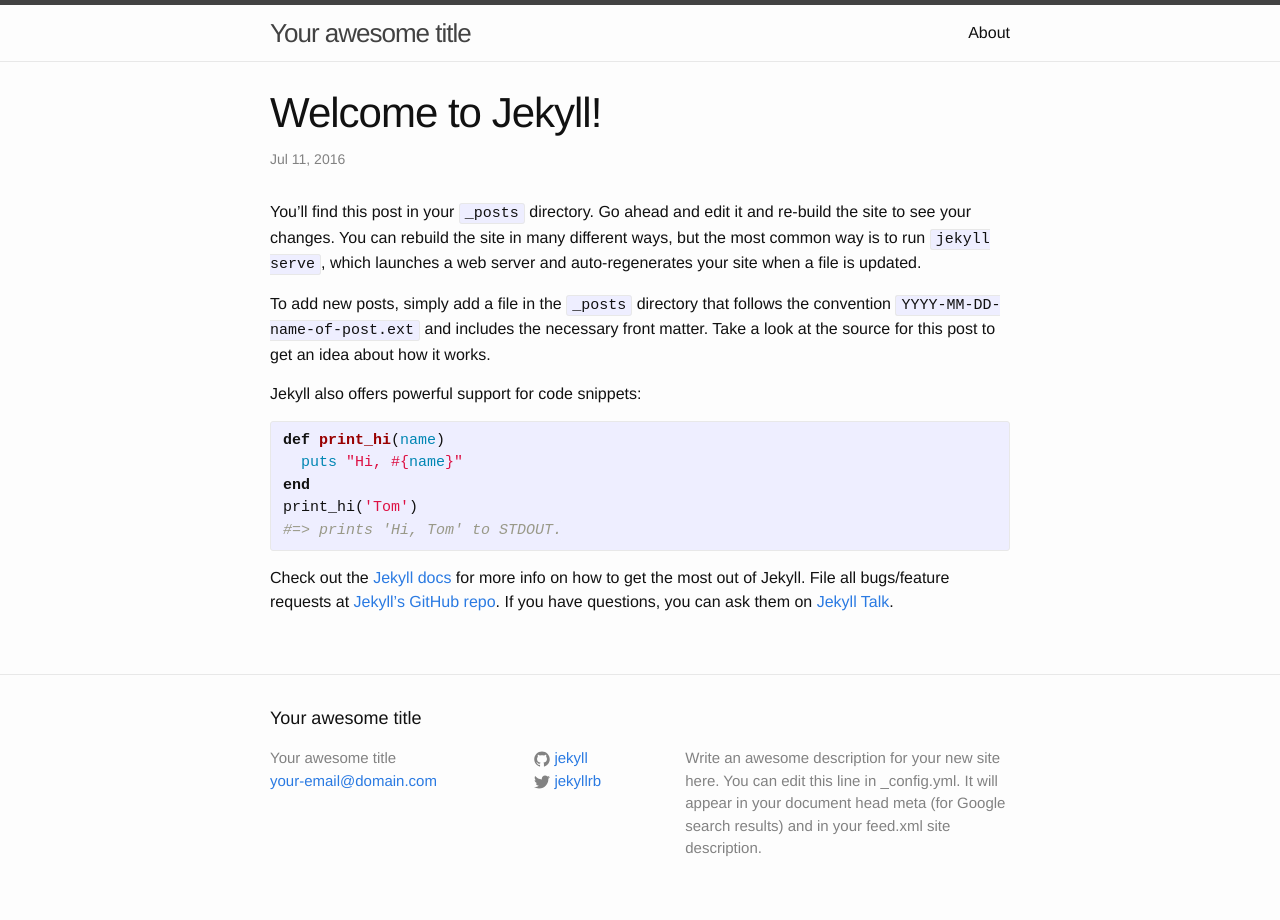
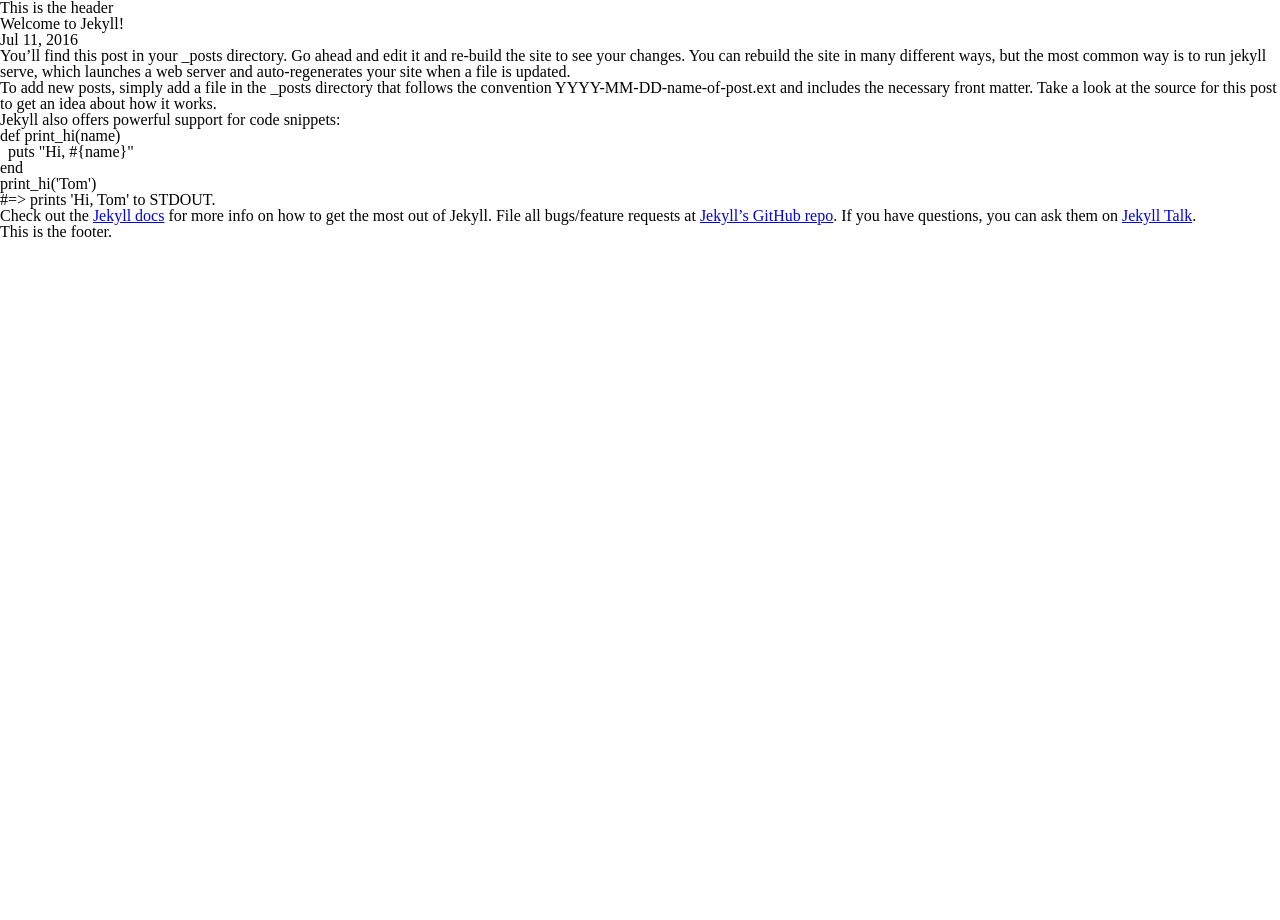
Before and after one commit to voxmedia/accessibility, a Jekyll site: the page built from _posts/2016-07-11-welcome-to-jekyll.markdown, in a window 1280 px wide. Built offline with Jekyll 4.4.1, drawn with Linux system fonts in a browser that asks for light colours.

Commit message:
remove a bunch of jekyll defaults

```diff
--- a/_includes/footer.html
+++ b/_includes/footer.html
@@ -1,38 +1,3 @@
-<footer class="site-footer">
-
-  <div class="wrapper">
-
-    <h2 class="footer-heading">{{ site.title }}</h2>
-
-    <div class="footer-col-wrapper">
-      <div class="footer-col footer-col-1">
-        <ul class="contact-list">
-          <li>{{ site.title }}</li>
-          <li><a href="mailto:{{ site.email }}">{{ site.email }}</a></li>
-        </ul>
-      </div>
-
-      <div class="footer-col footer-col-2">
-        <ul class="social-media-list">
-          {% if site.github_username %}
-          <li>
-            {% include icon-github.html username=site.github_username %}
-          </li>
-          {% endif %}
-
-          {% if site.twitter_username %}
-          <li>
-            {% include icon-twitter.html username=site.twitter_username %}
-          </li>
-          {% endif %}
-        </ul>
-      </div>
-
-      <div class="footer-col footer-col-3">
-        <p>{{ site.description }}</p>
-      </div>
-    </div>
-
-  </div>
-
+<footer>
+  This is the footer.
 </footer>
--- a/_includes/header.html
+++ b/_includes/header.html
@@ -1,27 +1,3 @@
-<header class="site-header">
-
-  <div class="wrapper">
-
-    <a class="site-title" href="{{ site.baseurl }}/">{{ site.title }}</a>
-
-    <nav class="site-nav">
-      <a href="#" class="menu-icon">
-        <svg viewBox="0 0 18 15">
-          <path fill="#424242" d="M18,1.484c0,0.82-0.665,1.484-1.484,1.484H1.484C0.665,2.969,0,2.304,0,1.484l0,0C0,0.665,0.665,0,1.484,0 h15.031C17.335,0,18,0.665,18,1.484L18,1.484z"/>
-          <path fill="#424242" d="M18,7.516C18,8.335,17.335,9,16.516,9H1.484C0.665,9,0,8.335,0,7.516l0,0c0-0.82,0.665-1.484,1.484-1.484 h15.031C17.335,6.031,18,6.696,18,7.516L18,7.516z"/>
-          <path fill="#424242" d="M18,13.516C18,14.335,17.335,15,16.516,15H1.484C0.665,15,0,14.335,0,13.516l0,0 c0-0.82,0.665-1.484,1.484-1.484h15.031C17.335,12.031,18,12.696,18,13.516L18,13.516z"/>
-        </svg>
-      </a>
-
-      <div class="trigger">
-        {% for my_page in site.pages %}
-          {% if my_page.title %}
-          <a class="page-link" href="{{ my_page.url | prepend: site.baseurl }}">{{ my_page.title }}</a>
-          {% endif %}
-        {% endfor %}
-      </div>
-    </nav>
-
-  </div>
-
+<header>
+  This is the header
 </header>
--- a/_includes/icon-github.html
+++ /dev/null
@@ -1 +0,0 @@
-<a href="https://github.com/{{ include.username }}"><span class="icon icon--github">{% include icon-github.svg %}</span><span class="username">{{ include.username }}</span></a>
--- a/_includes/icon-twitter.html
+++ /dev/null
@@ -1 +0,0 @@
-<a href="https://twitter.com/{{ include.username }}"><span class="icon icon--twitter">{% include icon-twitter.svg %}</span><span class="username">{{ include.username }}</span></a>
--- a/_sass/_base.scss
+++ /dev/null
@@ -1,206 +0,0 @@
-/**
- * Reset some basic elements
- */
-body, h1, h2, h3, h4, h5, h6,
-p, blockquote, pre, hr,
-dl, dd, ol, ul, figure {
-    margin: 0;
-    padding: 0;
-}
-
-
-
-/**
- * Basic styling
- */
-body {
-    font: $base-font-weight #{$base-font-size}/#{$base-line-height} $base-font-family;
-    color: $text-color;
-    background-color: $background-color;
-    -webkit-text-size-adjust: 100%;
-    -webkit-font-feature-settings: "kern" 1;
-    -moz-font-feature-settings: "kern" 1;
-    -o-font-feature-settings: "kern" 1;
-    font-feature-settings: "kern" 1;
-    font-kerning: normal;
-}
-
-
-
-/**
- * Set `margin-bottom` to maintain vertical rhythm
- */
-h1, h2, h3, h4, h5, h6,
-p, blockquote, pre,
-ul, ol, dl, figure,
-%vertical-rhythm {
-    margin-bottom: $spacing-unit / 2;
-}
-
-
-
-/**
- * Images
- */
-img {
-    max-width: 100%;
-    vertical-align: middle;
-}
-
-
-
-/**
- * Figures
- */
-figure > img {
-    display: block;
-}
-
-figcaption {
-    font-size: $small-font-size;
-}
-
-
-
-/**
- * Lists
- */
-ul, ol {
-    margin-left: $spacing-unit;
-}
-
-li {
-    > ul,
-    > ol {
-         margin-bottom: 0;
-    }
-}
-
-
-
-/**
- * Headings
- */
-h1, h2, h3, h4, h5, h6 {
-    font-weight: $base-font-weight;
-}
-
-
-
-/**
- * Links
- */
-a {
-    color: $brand-color;
-    text-decoration: none;
-
-    &:visited {
-        color: darken($brand-color, 15%);
-    }
-
-    &:hover {
-        color: $text-color;
-        text-decoration: underline;
-    }
-}
-
-
-
-/**
- * Blockquotes
- */
-blockquote {
-    color: $grey-color;
-    border-left: 4px solid $grey-color-light;
-    padding-left: $spacing-unit / 2;
-    font-size: 18px;
-    letter-spacing: -1px;
-    font-style: italic;
-
-    > :last-child {
-        margin-bottom: 0;
-    }
-}
-
-
-
-/**
- * Code formatting
- */
-pre,
-code {
-    font-size: 15px;
-    border: 1px solid $grey-color-light;
-    border-radius: 3px;
-    background-color: #eef;
-}
-
-code {
-    padding: 1px 5px;
-}
-
-pre {
-    padding: 8px 12px;
-    overflow-x: auto;
-
-    > code {
-        border: 0;
-        padding-right: 0;
-        padding-left: 0;
-    }
-}
-
-
-
-/**
- * Wrapper
- */
-.wrapper {
-    max-width: -webkit-calc(#{$content-width} - (#{$spacing-unit} * 2));
-    max-width:         calc(#{$content-width} - (#{$spacing-unit} * 2));
-    margin-right: auto;
-    margin-left: auto;
-    padding-right: $spacing-unit;
-    padding-left: $spacing-unit;
-    @extend %clearfix;
-
-    @include media-query($on-laptop) {
-        max-width: -webkit-calc(#{$content-width} - (#{$spacing-unit}));
-        max-width:         calc(#{$content-width} - (#{$spacing-unit}));
-        padding-right: $spacing-unit / 2;
-        padding-left: $spacing-unit / 2;
-    }
-}
-
-
-
-/**
- * Clearfix
- */
-%clearfix {
-
-    &:after {
-        content: "";
-        display: table;
-        clear: both;
-    }
-}
-
-
-
-/**
- * Icons
- */
-.icon {
-
-    > svg {
-        display: inline-block;
-        width: 16px;
-        height: 16px;
-        vertical-align: middle;
-
-        path {
-            fill: $grey-color;
-        }
-    }
-}
--- a/_sass/_layout.scss
+++ /dev/null
@@ -1,242 +0,0 @@
-/**
- * Site header
- */
-.site-header {
-    border-top: 5px solid $grey-color-dark;
-    border-bottom: 1px solid $grey-color-light;
-    min-height: 56px;
-
-    // Positioning context for the mobile navigation icon
-    position: relative;
-}
-
-.site-title {
-    font-size: 26px;
-    font-weight: 300;
-    line-height: 56px;
-    letter-spacing: -1px;
-    margin-bottom: 0;
-    float: left;
-
-    &,
-    &:visited {
-        color: $grey-color-dark;
-    }
-}
-
-.site-nav {
-    float: right;
-    line-height: 56px;
-
-    .menu-icon {
-        display: none;
-    }
-
-    .page-link {
-        color: $text-color;
-        line-height: $base-line-height;
-
-        // Gaps between nav items, but not on the last one
-        &:not(:last-child) {
-            margin-right: 20px;
-        }
-    }
-
-    @include media-query($on-palm) {
-        position: absolute;
-        top: 9px;
-        right: $spacing-unit / 2;
-        background-color: $background-color;
-        border: 1px solid $grey-color-light;
-        border-radius: 5px;
-        text-align: right;
-
-        .menu-icon {
-            display: block;
-            float: right;
-            width: 36px;
-            height: 26px;
-            line-height: 0;
-            padding-top: 10px;
-            text-align: center;
-
-            > svg {
-                width: 18px;
-                height: 15px;
-
-                path {
-                    fill: $grey-color-dark;
-                }
-            }
-        }
-
-        .trigger {
-            clear: both;
-            display: none;
-        }
-
-        &:hover .trigger {
-            display: block;
-            padding-bottom: 5px;
-        }
-
-        .page-link {
-            display: block;
-            padding: 5px 10px;
-
-            &:not(:last-child) {
-                margin-right: 0;
-            }
-            margin-left: 20px;
-        }
-    }
-}
-
-
-
-/**
- * Site footer
- */
-.site-footer {
-    border-top: 1px solid $grey-color-light;
-    padding: $spacing-unit 0;
-}
-
-.footer-heading {
-    font-size: 18px;
-    margin-bottom: $spacing-unit / 2;
-}
-
-.contact-list,
-.social-media-list {
-    list-style: none;
-    margin-left: 0;
-}
-
-.footer-col-wrapper {
-    font-size: 15px;
-    color: $grey-color;
-    margin-left: -$spacing-unit / 2;
-    @extend %clearfix;
-}
-
-.footer-col {
-    float: left;
-    margin-bottom: $spacing-unit / 2;
-    padding-left: $spacing-unit / 2;
-}
-
-.footer-col-1 {
-    width: -webkit-calc(35% - (#{$spacing-unit} / 2));
-    width:         calc(35% - (#{$spacing-unit} / 2));
-}
-
-.footer-col-2 {
-    width: -webkit-calc(20% - (#{$spacing-unit} / 2));
-    width:         calc(20% - (#{$spacing-unit} / 2));
-}
-
-.footer-col-3 {
-    width: -webkit-calc(45% - (#{$spacing-unit} / 2));
-    width:         calc(45% - (#{$spacing-unit} / 2));
-}
-
-@include media-query($on-laptop) {
-    .footer-col-1,
-    .footer-col-2 {
-        width: -webkit-calc(50% - (#{$spacing-unit} / 2));
-        width:         calc(50% - (#{$spacing-unit} / 2));
-    }
-
-    .footer-col-3 {
-        width: -webkit-calc(100% - (#{$spacing-unit} / 2));
-        width:         calc(100% - (#{$spacing-unit} / 2));
-    }
-}
-
-@include media-query($on-palm) {
-    .footer-col {
-        float: none;
-        width: -webkit-calc(100% - (#{$spacing-unit} / 2));
-        width:         calc(100% - (#{$spacing-unit} / 2));
-    }
-}
-
-
-
-/**
- * Page content
- */
-.page-content {
-    padding: $spacing-unit 0;
-}
-
-.page-heading {
-    font-size: 20px;
-}
-
-.post-list {
-    margin-left: 0;
-    list-style: none;
-
-    > li {
-        margin-bottom: $spacing-unit;
-    }
-}
-
-.post-meta {
-    font-size: $small-font-size;
-    color: $grey-color;
-}
-
-.post-link {
-    display: block;
-    font-size: 24px;
-}
-
-
-
-/**
- * Posts
- */
-.post-header {
-    margin-bottom: $spacing-unit;
-}
-
-.post-title {
-    font-size: 42px;
-    letter-spacing: -1px;
-    line-height: 1;
-
-    @include media-query($on-laptop) {
-        font-size: 36px;
-    }
-}
-
-.post-content {
-    margin-bottom: $spacing-unit;
-
-    h2 {
-        font-size: 32px;
-
-        @include media-query($on-laptop) {
-            font-size: 28px;
-        }
-    }
-
-    h3 {
-        font-size: 26px;
-
-        @include media-query($on-laptop) {
-            font-size: 22px;
-        }
-    }
-
-    h4 {
-        font-size: 20px;
-
-        @include media-query($on-laptop) {
-            font-size: 18px;
-        }
-    }
-}
--- /dev/null
+++ b/_sass/_reset.scss
@@ -0,0 +1,48 @@
+/* http://meyerweb.com/eric/tools/css/reset/
+   v2.0 | 20110126
+   License: none (public domain)
+*/
+
+html, body, div, span, applet, object, iframe,
+h1, h2, h3, h4, h5, h6, p, blockquote, pre,
+a, abbr, acronym, address, big, cite, code,
+del, dfn, em, img, ins, kbd, q, s, samp,
+small, strike, strong, sub, sup, tt, var,
+b, u, i, center,
+dl, dt, dd, ol, ul, li,
+fieldset, form, label, legend,
+table, caption, tbody, tfoot, thead, tr, th, td,
+article, aside, canvas, details, embed,
+figure, figcaption, footer, header, hgroup,
+menu, nav, output, ruby, section, summary,
+time, mark, audio, video {
+    margin: 0;
+    padding: 0;
+    border: 0;
+    font-size: 100%;
+    font: inherit;
+    vertical-align: baseline;
+}
+/* HTML5 display-role reset for older browsers */
+article, aside, details, figcaption, figure,
+footer, header, hgroup, menu, nav, section {
+    display: block;
+}
+body {
+    line-height: 1;
+}
+ol, ul {
+    list-style: none;
+}
+blockquote, q {
+    quotes: none;
+}
+blockquote:before, blockquote:after,
+q:before, q:after {
+    content: '';
+    content: none;
+}
+table {
+    border-collapse: collapse;
+    border-spacing: 0;
+}
--- a/_sass/_syntax-highlighting.scss
+++ /dev/null
@@ -1,71 +0,0 @@
-/**
- * Syntax highlighting styles
- */
-.highlight {
-    background: #fff;
-    @extend %vertical-rhythm;
-
-    .highlighter-rouge & {
-      background: #eef;
-    }
-
-    .c     { color: #998; font-style: italic } // Comment
-    .err   { color: #a61717; background-color: #e3d2d2 } // Error
-    .k     { font-weight: bold } // Keyword
-    .o     { font-weight: bold } // Operator
-    .cm    { color: #998; font-style: italic } // Comment.Multiline
-    .cp    { color: #999; font-weight: bold } // Comment.Preproc
-    .c1    { color: #998; font-style: italic } // Comment.Single
-    .cs    { color: #999; font-weight: bold; font-style: italic } // Comment.Special
-    .gd    { color: #000; background-color: #fdd } // Generic.Deleted
-    .gd .x { color: #000; background-color: #faa } // Generic.Deleted.Specific
-    .ge    { font-style: italic } // Generic.Emph
-    .gr    { color: #a00 } // Generic.Error
-    .gh    { color: #999 } // Generic.Heading
-    .gi    { color: #000; background-color: #dfd } // Generic.Inserted
-    .gi .x { color: #000; background-color: #afa } // Generic.Inserted.Specific
-    .go    { color: #888 } // Generic.Output
-    .gp    { color: #555 } // Generic.Prompt
-    .gs    { font-weight: bold } // Generic.Strong
-    .gu    { color: #aaa } // Generic.Subheading
-    .gt    { color: #a00 } // Generic.Traceback
-    .kc    { font-weight: bold } // Keyword.Constant
-    .kd    { font-weight: bold } // Keyword.Declaration
-    .kp    { font-weight: bold } // Keyword.Pseudo
-    .kr    { font-weight: bold } // Keyword.Reserved
-    .kt    { color: #458; font-weight: bold } // Keyword.Type
-    .m     { color: #099 } // Literal.Number
-    .s     { color: #d14 } // Literal.String
-    .na    { color: #008080 } // Name.Attribute
-    .nb    { color: #0086B3 } // Name.Builtin
-    .nc    { color: #458; font-weight: bold } // Name.Class
-    .no    { color: #008080 } // Name.Constant
-    .ni    { color: #800080 } // Name.Entity
-    .ne    { color: #900; font-weight: bold } // Name.Exception
-    .nf    { color: #900; font-weight: bold } // Name.Function
-    .nn    { color: #555 } // Name.Namespace
-    .nt    { color: #000080 } // Name.Tag
-    .nv    { color: #008080 } // Name.Variable
-    .ow    { font-weight: bold } // Operator.Word
-    .w     { color: #bbb } // Text.Whitespace
-    .mf    { color: #099 } // Literal.Number.Float
-    .mh    { color: #099 } // Literal.Number.Hex
-    .mi    { color: #099 } // Literal.Number.Integer
-    .mo    { color: #099 } // Literal.Number.Oct
-    .sb    { color: #d14 } // Literal.String.Backtick
-    .sc    { color: #d14 } // Literal.String.Char
-    .sd    { color: #d14 } // Literal.String.Doc
-    .s2    { color: #d14 } // Literal.String.Double
-    .se    { color: #d14 } // Literal.String.Escape
-    .sh    { color: #d14 } // Literal.String.Heredoc
-    .si    { color: #d14 } // Literal.String.Interpol
-    .sx    { color: #d14 } // Literal.String.Other
-    .sr    { color: #009926 } // Literal.String.Regex
-    .s1    { color: #d14 } // Literal.String.Single
-    .ss    { color: #990073 } // Literal.String.Symbol
-    .bp    { color: #999 } // Name.Builtin.Pseudo
-    .vc    { color: #008080 } // Name.Variable.Class
-    .vg    { color: #008080 } // Name.Variable.Global
-    .vi    { color: #008080 } // Name.Variable.Instance
-    .il    { color: #099 } // Literal.Number.Integer.Long
-}
--- a/css/main.scss
+++ b/css/main.scss
@@ -1,53 +1,4 @@
 ---
 # Only the main Sass file needs front matter (the dashes are enough)
 ---
-@charset "utf-8";
-
-
-
-// Our variables
-$base-font-family: "Helvetica Neue", Helvetica, Arial, sans-serif;
-$base-font-size:   16px;
-$base-font-weight: 400;
-$small-font-size:  $base-font-size * 0.875;
-$base-line-height: 1.5;
-
-$spacing-unit:     30px;
-
-$text-color:       #111;
-$background-color: #fdfdfd;
-$brand-color:      #2a7ae2;
-
-$grey-color:       #828282;
-$grey-color-light: lighten($grey-color, 40%);
-$grey-color-dark:  darken($grey-color, 25%);
-
-// Width of the content area
-$content-width:    800px;
-
-$on-palm:          600px;
-$on-laptop:        800px;
-
-
-
-// Use media queries like this:
-// @include media-query($on-palm) {
-//     .wrapper {
-//         padding-right: $spacing-unit / 2;
-//         padding-left: $spacing-unit / 2;
-//     }
-// }
-@mixin media-query($device) {
-    @media screen and (max-width: $device) {
-        @content;
-    }
-}
-
-
-
-// Import partials from `sass_dir` (defaults to `_sass`)
-@import
-        "base",
-        "layout",
-        "syntax-highlighting"
-;
+@import "reset";
```
Also changed, not shown: _includes/icon-github.svg (deleted), _includes/icon-twitter.svg (deleted).
